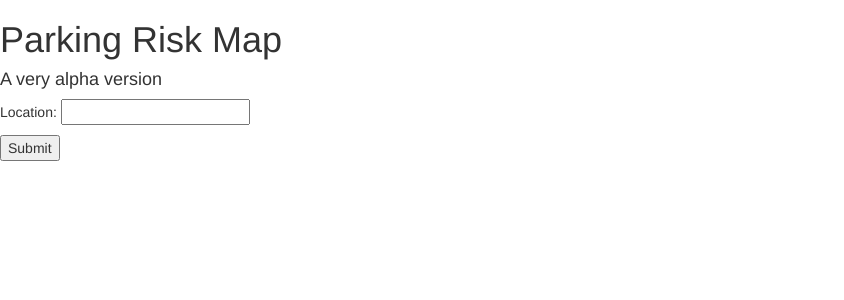
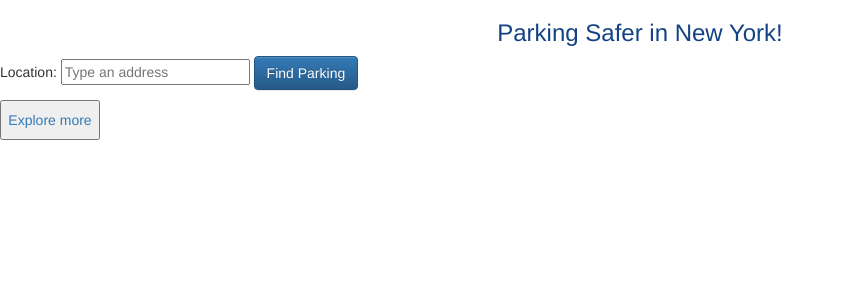
Before and after one commit to leizhangbu/NYC_parking, a Flask app: template templates/index.html in a window 1280 px wide. Shown: the top 300 px of the page, without its empty margins (0-844 px from the left). Run offline with Flask 2, Linux system fonts and the light colour scheme; the template is opened without the code that fills it, so the values that code supplies are empty; parts of the project's set-up code (start-up, migrations or seed data) failed here and were passed over; some libraries are stand-ins or nearby versions.

Commit message:
add feature

```diff
--- a/app.py
+++ b/app.py
@@ -7,88 +7,9 @@ import numpy as np
 import json
 import plotly.express as px
 import dill
+from plot_street import plot_overview, create_plot
 
 app = Flask(__name__)
-
-dict_average = dill.load(open('data/dict_average.pkd','rb'))
-df_street = dill.load(open('data/df_street.pkd', 'rb'))
-street_code_dic = dill.load(open('data/streetcode_dic_full.pkd', 'rb'))
-geolocator = Nominatim(user_agent="lz-application")
-
-
-def nearby_locations(Street_str,df_street,size =0.015):
-    location = geolocator.geocode(Street_str+' NYC')
-    if not location:
-        return []
-    else:
-        #df_street['distance'] = np.sqrt((df_street.location_x-location.latitude)**2+(df_street.location_y-location.longitude)**2)
-        df_street=df_street[(df_street.location_x<(location.latitude+size))& (df_street.location_x>(location.latitude-size))\
-                           &(df_street.location_y<(location.longitude+size))&(df_street.location_y>(location.longitude-size))]
-        return df_street, location
-
-def get_fig(location, streets_code):
-    fig = go.Figure(data=[go.Scattermapbox(lat=[location.latitude], lon=[location.longitude])])
-    #fig.add_annotation(text='Your Destination')
-    layer_list=[]
-    for street_code in streets_code:
-        if street_code in dict_average:
-            N_v = dict_average[street_code]
-        else:
-            N_v=0
-        if N_v >300:
-            color = 'red'
-        elif N_v >200:
-            color = 'orange'
-        elif N_v >100:
-            color = 'yellow'
-        else:
-            color = 'green'
-        for geo in street_code_dic[str(street_code)]:
-            layer_list.append({
-                        'sourcetype': 'geojson',
-                        'source': geo,#['geojson'],
-                        'type': 'line',
-                        'color':color,
-                        'opacity':0.6,
-                        'line':dict(width=6,)
-                    })
-    mapbox_access_token='pk.eyJ1IjoiZ2ZlbGl4IiwiYSI6ImNrZTNsbnYzMTBraG0zMnFuZXNjOWZhdDgifQ.5sMKH7NQ6_oVyU4oJlcBUw'
-    fig.update_layout(
-        autosize=False,
-        width=800,
-        height=400,
-        margin={"r":0,"t":0,"l":0,"b":0},
-        mapbox=go.layout.Mapbox(
-            accesstoken=mapbox_access_token,
-            style="open-street-map",
-            zoom=15,
-            center_lat =location.latitude,
-            center_lon = location.longitude,
-            layers=layer_list
-        )
-    )
-    return fig
-
-def create_plot(location_name):
-    Street_str = location_name#'Krupa Grocery'
-    #print(location_name)
-    street_nearby,location = nearby_locations(Street_str,df_street)
-    streets_code = street_nearby.street.values
-    streets_code = streets_code.astype(int)
-    fig = get_fig(location, streets_code)
-
-    div = fig.to_html(full_html=False)
-
-    return render_template_string('''
-                                <head>
-                                <script src="https://cdn.plot.ly/plotly-latest.min.js"></script>
-                                </head>
-                                <body>
-                                {{ div_placeholder|safe }}
-                                </body>''', div_placeholder=div)
-
-
-
 
 @app.route('/')
 def main():
@@ -97,33 +18,25 @@ def main():
 @app.route('/index',methods=['GET','POST'])
 def index():
     if request.method == 'GET':
-        df= pd.read_csv('data/precinct_violation.csv')
-        policemap = json.load(open("data/police_precincts.geojson"))
-        fig = px.choropleth_mapbox(df,
-                                geojson=policemap,
-                                locations="Precinct",
-                                featureidkey="properties.Precinct",
-                                color="Number of Violation",
-                                color_continuous_scale="viridis",
-                                mapbox_style="carto-positron",
-                                zoom=9, center={"lat": 40.7, "lon": -73.9},
-                                opacity=0.7,
-                                hover_name="Info"
-                                )
-        div = fig.to_html(full_html=False)
-        bar = render_template_string('''
-                            <head>
-                            <script src="https://cdn.plot.ly/plotly-latest.min.js"></script>
-                            </head>
-                            <body>
-                            {{ div_placeholder|safe }}
-                            </body>''', div_placeholder=div)
+        bar = plot_overview()
         return render_template('index.html',plot=bar)
     else:
-        #request was a post
         location_name = request.form['location']
         bar = create_plot(location_name)
-        return render_template('plot.html', plot=bar)
+        return render_template('index.html', plot=bar)
+        #tz_list = ['All','Mon','Tue','Wed','Thu','Fri','Sat','Sun']
+        #return render_template('explore.html',tz_list=tz_list)
+
+@app.route('/Explore_more', methods=['GET', 'POST'])
+def dropdown():
+    bar = plot_overview()
+    if request.method == "POST":
+        DoW = request.form.get("DoW", None)
+        if DoW!=None:
+            print(DoW)
+            return render_template("test.html", week_day = DoW,plot=bar)
+    return render_template("test.html",plot=bar)
+
 
 if __name__ == '__main__':
     app.run()
--- a/templates/index.html
+++ b/templates/index.html
@@ -10,30 +10,32 @@
     </head>
     <body>
         <div class=page>
-            <h1>Parking Risk Map</h1>
+            <h3 style="text-align: center;">
+                <span style="color: #134285;">Parking Safer in New York!</span>
+            </h3>
             <div class=metanav>
-                <h4>A very alpha version</h4>
-                <form id='input' method='post' action='index'>
-                <p>
-                    Location: <input type='text' name='location' />
+                <h4></h4>
+                <p align = "center">
+                <div class="fieldWrap clearfix">
+                    <form id='input' method='post' action='index'>
+                        Location: <input type='text' name='location'
+                        placeholder="Type an address" />
+                        <button type="submit" class="btn btn-primary" value="Submit">Find Parking</button>
+                    </form>
+                </div>
                 </p>
-                <p>
-                    <input type="submit" value="Submit">
-                </p>
-                </form>
             </div>
-        </div>
-        <div class="container">
-            <div class="row">
-                <div class="col-md-6">
+            <p align="left"><a href=Explore_more ><button class=grey style="height:40px;width:100px">Explore more</button></a></p>
+            <div class="col-md-4 col-lg-offset-4">
+                <p align = "center">
                     <div class="chart" id="bargraph">
                         <script>
                             var graphs = {{plot | safe}};
-
                         </script>
                     </div>
+                </p>
                 </div>
-            </div>
         </div>
     </body>
+
 </html>
```
Also changed, not shown: plot_street.py (+112 -0 lines), templates/explore.html (added, +38 -0 lines), templates/test.html (added, +42 -0 lines), README.md.
